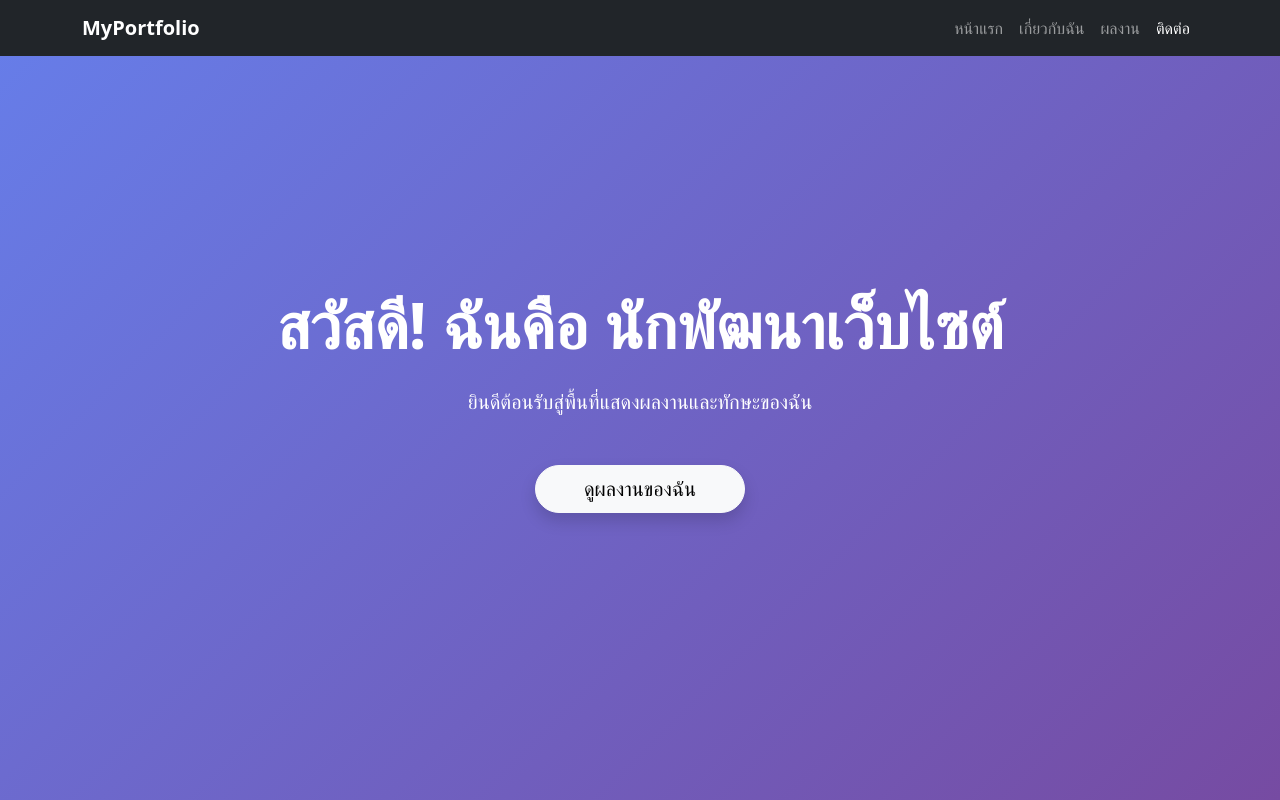
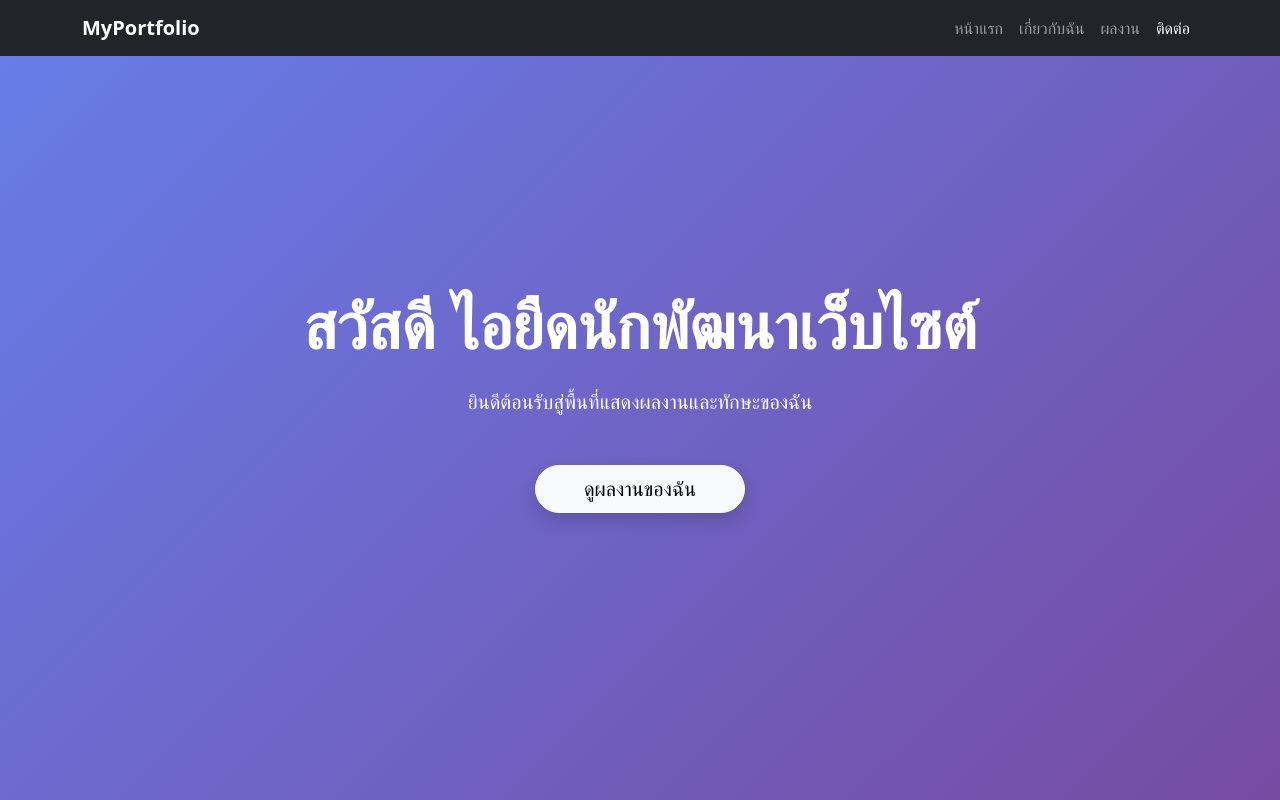
Before and after one commit to sirachat1999/Portfolio_website, a plain HTML site: page index.html in a window 1280 px wide. Shown: the top 800 px of the page. Drawn offline with nearby package versions, Linux system fonts and the light colour scheme.

Commit message:
แก้ไขส่วน Hero section

```diff
--- a/index.html
+++ b/index.html
@@ -47,7 +47,7 @@
     <!-- Hero Section: ส่วนแนะนำตัวหน้าแรก -->
     <section id="hero" class="hero-section text-center">
         <div class="container">
-            <h1 class="display-3 fw-bold mb-4">สวัสดี! ฉันคือ <span id="typing-text">นักพัฒนาเว็บไซต์</span></h1>
+            <h1 class="display-3 fw-bold mb-4">สวัสดี ไอยืด<span id="typing-text">นักพัฒนาเว็บไซต์</span></h1>
             <p class="lead mb-5">ยินดีต้อนรับสู่พื้นที่แสดงผลงานและทักษะของฉัน</p>
             <a href="#projects" class="btn btn-light btn-lg rounded-pill px-5 shadow">ดูผลงานของฉัน</a>
         </div>
```
